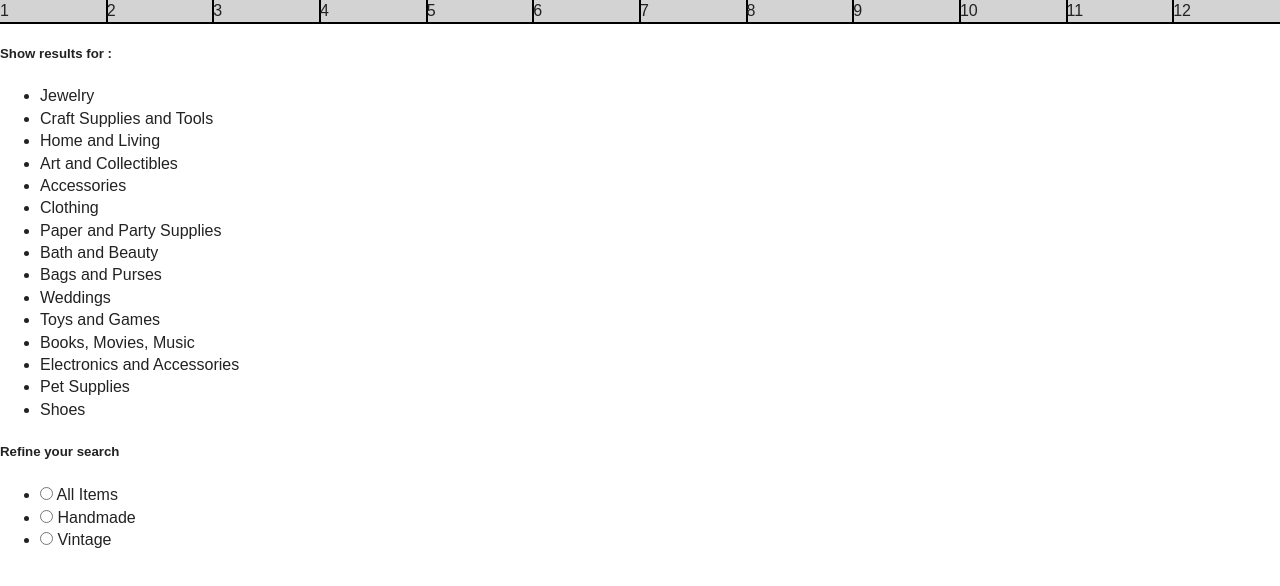
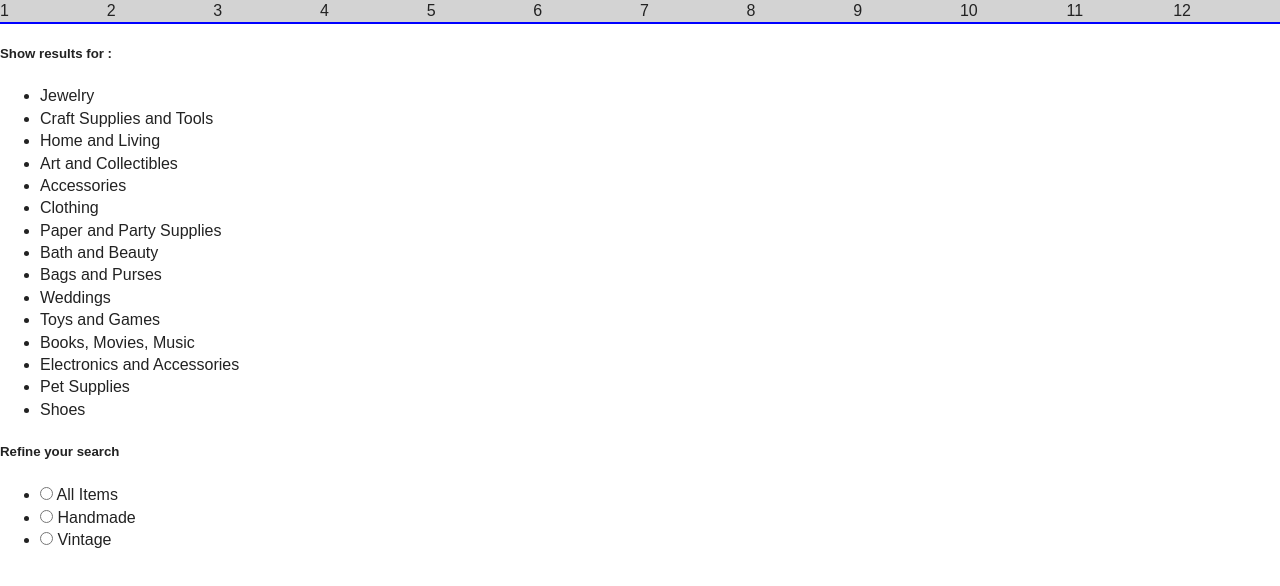
Before and after one commit to jorgehjr84/TIY-Catalog, a website: page src/index.html in a window 1280 px wide. Drawn offline with nearby package versions, Linux system fonts and the light colour scheme; files that its build step writes are made by us from their sources; files whose address does not match are found by name.

Commit message:
Messed around with Gulp, got the grid working and refactored

```diff
--- a/gulpfile.js
+++ b/gulpfile.js
@@ -1,13 +1,28 @@
 var gulp = require('gulp');
+var browserSync = require('browser-sync').create();
+var sass = require('gulp-sass');
 
-gulp.task('do-something', function() {
+gulp.task('browser-sync', function() {
+
+      browserSync.init({
+        server: {
+          baseDir: "./"
+        }
+      });
+    } //End of gulp.task browser-sync
 
 
 
+    gulp.task('serve', ['sass'], function() {
 
-  console.log(arguments);
-  console.log('I did something');
-})
+      browserSync.init({
+        server: "src/"
+      });
+
+      gulp.watch('src/scss/*.scss', ['sass']);
+      gulp.watch('src/index.html').on('change', browserSync.reload);
+
+    });
 
     gulp.task('sass', function() {
       var sass = require('gulp-sass');
@@ -19,22 +34,22 @@ gulp.task('sass', function() {
         }))
         .pipe(gulp.dest('dist/css/'))
     }); //End of gulp.task(sass)
-gulp.watch('watch:sass', function() {
-
-  gulp.watch('src/scss/*.scss', ['sass'], function() {
-    console.log('File changed');
-  });
-  gulp.watch('src/index.html', ['build']);
-
-})
-
-
-gulp.task('build', ['sass'], function() {
-
-  //! means no scss files
-  gulp.src(['src/*', '!src/scss']) //this is basically (gulpfrom())
-
-  .pipe(gulp.dest('dist/')); //.dest refers to the destination. This is basically(gulp .into)
-  //We are piping to a destination
-
-});
+    // gulp.watch('watch:sass', function() {
+    //
+    //   gulp.watch('src/scss/*.scss', ['sass'], function() {
+    //     console.log('File changed');
+    //   });
+    //   gulp.watch('src/index.html', ['build']);
+    //
+    // })
+    //
+    //
+    // gulp.task('build', ['sass'], function() {
+    //
+    //   //! means no scss files
+    //   gulp.src(['src/*', '!src/scss']) //this is basically (gulpfrom())
+    //
+    //   .pipe(gulp.dest('dist/')); //.dest refers to the destination. This is basically(gulp .into)
+    //   //We are piping to a destination
+    //
+    // });
--- a/src/index.html
+++ b/src/index.html
@@ -20,18 +20,18 @@
 <body>
 
     <div class="grid">
-        <section class="unit">1</section>
-        <section class="unit">2</section>
-        <section class="unit">3</section>
-        <section class="unit">4</section>
-        <section class="unit">5</section>
-        <section class="unit">6</section>
-        <section class="unit">7</section>
-        <section class="unit">8</section>
-        <section class="unit">9</section>
-        <section class="unit">10</section>
-        <section class="unit">11</section>
-        <section class="unit">12</section>
+        <section class="units">1</section>
+        <section class="units">2</section>
+        <section class="units">3</section>
+        <section class="units">4</section>
+        <section class="units">5</section>
+        <section class="units">6</section>
+        <section class="units">7</section>
+        <section class="units">8</section>
+        <section class="units">9</section>
+        <section class="units">10</section>
+        <section class="units">11</section>
+        <section class="units">12</section>
     </div>
     <!-- Reference Grid end -->
 
--- a/src/scss/_grid.scss
+++ b/src/scss/_grid.scss
@@ -1,13 +1,12 @@
 .grid {
-  $grid-width:100%;
-  margin: 0 auto;
+  $grid-width: 100%;
+  $unit-width: ($grid-width/12) * 1;
   @extend .clearfix;
-  max-width: $grid-width;
-  outline: 2px black solid;
   background-color: lightgrey;
-    .unit {
-      width: ($grid-width/12) * 1;
-      float: left;
-      outline: 1px black solid;
-  }
+  outline: 2px solid blue;
+.units {
+  width: $unit-width;
+  float: left;
 }
+
+}
```
Also changed, not shown: src/css/main.css. Lines whose indentation alone changed are shown as unchanged.
